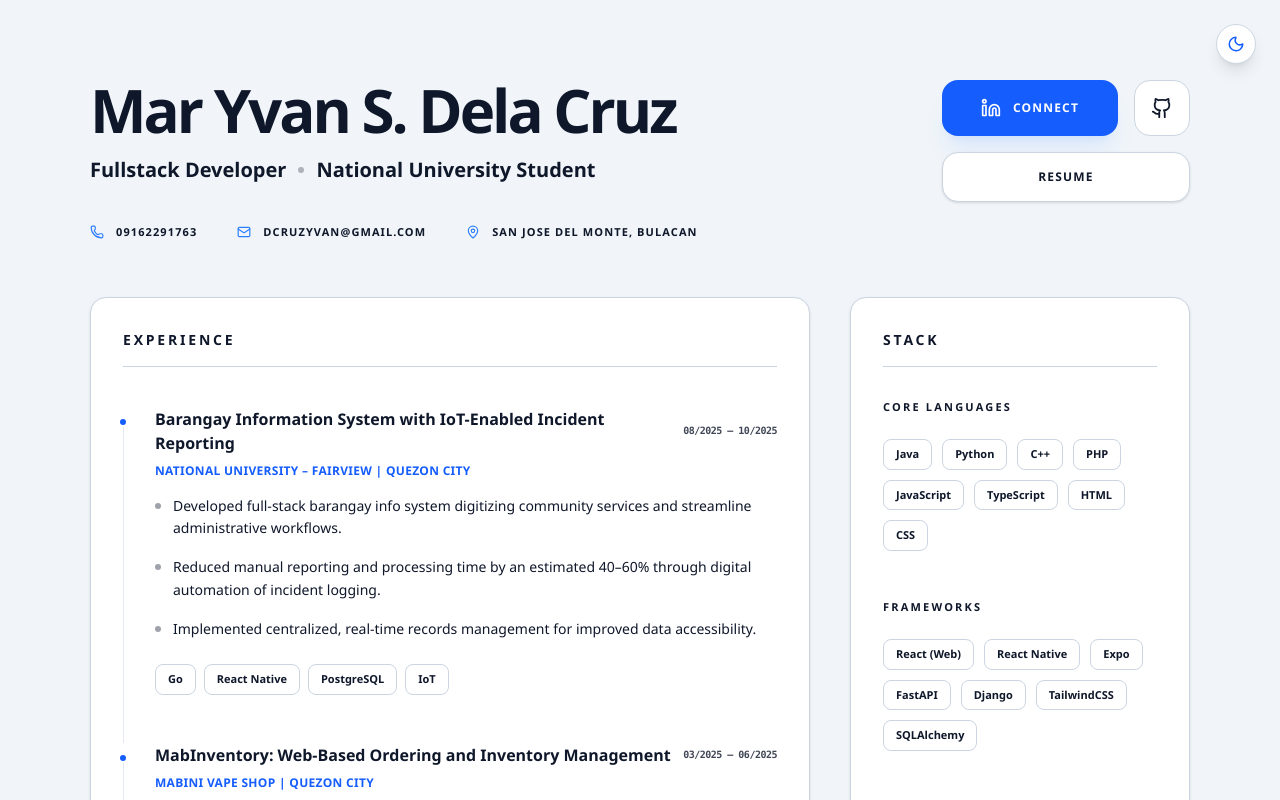
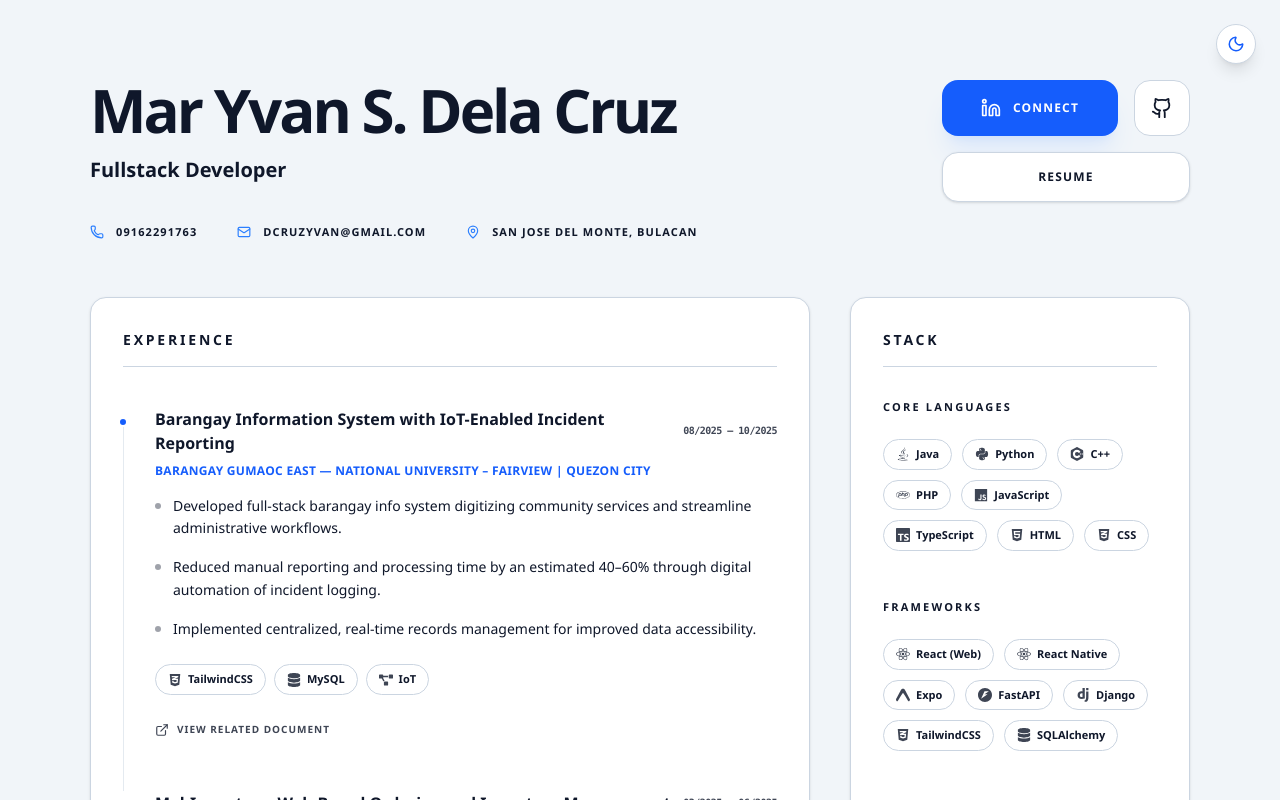
Before and after one commit to mcdofrenchfreis/mcdofrenchfreis.github.io, a React (Vite) app: page / in a window 1280 px wide. Shown: the top 800 px of the page. Built offline with nearby package versions, Linux system fonts and the light colour scheme.

Commit message:
pill-style skill tags with react-icons logos and experience document links

```diff
--- a/package.json
+++ b/package.json
@@ -13,6 +13,7 @@
     "lucide-react": "^0.562.0",
     "react": "^19.2.0",
     "react-dom": "^19.2.0",
+    "react-icons": "^5.6.0",
     "tailwindcss": "^4.1.18"
   },
   "devDependencies": {
--- a/src/App.tsx
+++ b/src/App.tsx
@@ -7,14 +7,40 @@ import {
   Phone,
   Github,
   Sun,
-  Moon
+  Moon,
+  ExternalLink
 } from 'lucide-react';
+import {
+  FaJava,
+  FaPython,
+  FaPhp,
+  FaHtml5,
+  FaCss3Alt,
+  FaReact,
+  FaDatabase,
+  FaDocker,
+  FaLinux,
+  FaGitAlt,
+  FaProjectDiagram,
+  FaJs
+} from 'react-icons/fa';
+
+import {
+  SiCplusplus,
+  SiTypescript,
+  SiExpo,
+  SiFastapi,
+  SiDjango,
+  SiTailwindcss,
+  SiPostgresql,
+  SiMysql,
+  SiVite,
+  SiGo
+} from 'react-icons/si';
+
 import './App.css';
 
-// --- ATOMIC COMPONENTS (CSS VARIABLE DRIVEN) ---
-
 const BentoCard = ({ children, className = "" }: { children: React.ReactNode, className?: string }) => (
-  // Using variables for bg and border to avoid dark: modifiers and resolve IDE warnings
   <div className={`bg-[var(--card-bg)] border border-[var(--card-border)] rounded-2xl p-6 md:p-8 shadow-sm transition-all duration-500 hover:-translate-y-2 hover:shadow-2xl hover:scale-[1.01] h-full ${className}`}>
     {children}
   </div>
@@ -26,13 +52,45 @@ const SectionHeading = ({ title }: { title: string }) => (
   </div>
 );
 
-const SkillPill = ({ children }: { children: React.ReactNode }) => (
-  <span className="px-3 py-1.5 rounded-lg text-[11px] font-bold border cursor-default transition-all duration-300 hover:scale-105 bg-[var(--card-bg)] border-[var(--card-border)] text-[var(--text-primary)] hover:shadow-md hover:border-slate-300 dark:hover:border-slate-500">
+const getSkillIcon = (skill: string) => {
+  const s = skill.toLowerCase();
+  if (s.includes('java') && !s.includes('javascript')) return <FaJava className="text-sm opacity-80" />;
+  if (s.includes('python')) return <FaPython className="text-sm opacity-80" />;
+  if (s.includes('c++')) return <SiCplusplus className="text-sm opacity-80" />;
+  if (s.includes('php')) return <FaPhp className="text-sm opacity-80" />;
+  if (s.includes('javascript')) return <FaJs className="text-sm opacity-80" />;
+  if (s.includes('typescript')) return <SiTypescript className="text-sm opacity-80" />;
+  if (s.includes('html')) return <FaHtml5 className="text-sm opacity-80" />;
+  if (s.includes('css')) return <FaCss3Alt className="text-sm opacity-80" />;
+  if (s.includes('react')) return <FaReact className="text-sm opacity-80" />;
+  if (s.includes('expo')) return <SiExpo className="text-sm opacity-80" />;
+  if (s.includes('fastapi')) return <SiFastapi className="text-sm opacity-80" />;
+  if (s.includes('django')) return <SiDjango className="text-sm opacity-80" />;
+  if (s.includes('tailwind')) return <SiTailwindcss className="text-sm opacity-80" />;
+  if (s.includes('sql')) return <FaDatabase className="text-sm opacity-80" />;
+  if (s.includes('postgres')) return <SiPostgresql className="text-sm opacity-80" />;
+  if (s.includes('mysql')) return <SiMysql className="text-sm opacity-80" />;
+  if (s.includes('git')) return <FaGitAlt className="text-sm opacity-80" />;
+  if (s.includes('docker')) return <FaDocker className="text-sm opacity-80" />;
+  if (s.includes('vite')) return <SiVite className="text-sm opacity-80" />;
+  if (s.includes('linux')) return <FaLinux className="text-sm opacity-80" />;
+  if (s.includes('go')) return <SiGo className="text-sm opacity-80" />;
+  if (s.includes('fiber')) return <SiGo className="text-sm opacity-80" />;
+  if (s.includes('iot') || s.includes('agile')) return <FaProjectDiagram className="text-sm opacity-80" />;
+  return null;
+};
+
+const SkillPill = ({ children }: { children: React.ReactNode }) => {
+  const icon = typeof children === 'string' ? getSkillIcon(children) : null;
+  return (
+    <span className="px-3 py-1.5 flex items-center gap-1.5 rounded-full text-[11px] font-bold border cursor-default transition-all duration-300 hover:scale-105 bg-[var(--card-bg)] border-[var(--card-border)] text-[var(--text-primary)] hover:shadow-md hover:border-slate-300 dark:hover:border-slate-500">
+      {icon}
       {children}
     </span>
   );
+};
 
-const ExperienceTimeline = ({ title, company, period, bullets, tags }: { title: string, company: string, period: string, bullets: string[], tags: string[] }) => (
+const ExperienceTimeline = ({ title, company, period, bullets, tags, documentLink, documentLabel }: { title: string, company: string, period: string, bullets: string[], tags: string[], documentLink?: string, documentLabel?: string }) => (
   <div className="relative pl-8 pb-12 last:pb-0">
     <div className="absolute left-0 top-3 bottom-0 w-[1px] bg-slate-300 dark:bg-slate-700 opacity-50" />
     <div className="absolute left-[-5px] top-[10px] w-2.5 h-2.5 bg-blue-600 rounded-full border-2 border-[var(--card-bg)] z-10" />
@@ -53,6 +111,13 @@ const ExperienceTimeline = ({ title, company, period, bullets, tags }: { title:
     <div className="flex flex-wrap gap-2">
       {tags.map(t => <SkillPill key={t}>{t}</SkillPill>)}
     </div>
+    {documentLink && (
+      <div className="mt-6">
+        <a href={documentLink} target="_blank" rel="noopener noreferrer" className="inline-flex items-center gap-2 text-[10px] font-black uppercase tracking-widest text-[var(--text-primary)] opacity-80 hover:opacity-100 dark:hover:text-blue-400 hover:text-blue-600 transition-colors">
+          <ExternalLink size={14} /> {documentLabel || "View Related Documents"}
+        </a>
+      </div>
+    )}
   </div>
 );
 
@@ -100,8 +165,6 @@ const CertGridItem = ({ name, date, link }: { name: string, date: string, link?:
   );
 };
 
-// --- THEME TOGGLE SHORTCUT ---
-
 const ThemeToggle = ({ isDark, onToggle }: { isDark: boolean, onToggle: () => void }) => (
   <button
     onClick={onToggle}
@@ -111,8 +174,6 @@ const ThemeToggle = ({ isDark, onToggle }: { isDark: boolean, onToggle: () => vo
     {isDark ? <Sun size={18} className="text-yellow-500" /> : <Moon size={18} className="text-blue-600" />}
   </button>
 );
-
-// --- MAIN APPLICATION ---
 
 function App() {
   const [isDark, setIsDark] = useState(() => {
@@ -133,25 +194,29 @@ function App() {
   const experiences = [
     {
       title: "Barangay Information System with IoT-Enabled Incident Reporting",
-      company: "National University – Fairview | Quezon City",
+      company: "Barangay Gumaoc East — National University – Fairview | Quezon City",
       period: "08/2025 – 10/2025",
       bullets: [
         "Developed full-stack barangay info system digitizing community services and streamline administrative workflows.",
         "Reduced manual reporting and processing time by an estimated 40–60% through digital automation of incident logging.",
         "Implemented centralized, real-time records management for improved data accessibility."
       ],
-      tags: ["Go", "React Native", "PostgreSQL", "IoT"]
+      tags: ["TailwindCSS", "MySQL", "IoT"],
+      documentLink: "https://drive.google.com/file/d/1MYFKqkLkBH8_ufQH2GA4TdoQaxAcxUNa/view?usp=sharing",
+      documentLabel: "View Related Document"
     },
     {
       title: "MabInventory: Web-Based Ordering and Inventory Management",
-      company: "Mabini Vape Shop | Quezon City",
+      company: "Mabini Vape Shop — National University – Fairview | Quezon City",
       period: "03/2025 – 06/2025",
       bullets: [
         "Automated stock monitoring and sales tracking for a retail business using a centralized inventory hub.",
         "Increased inventory accuracy and reduced stock-out errors by 30–50% via automated alerts.",
         "Optimized processing time by implementing real-time inventory updates and sales logging."
       ],
-      tags: ["Fiber", "TailwindCSS", "SQLAlchemy", "Agile"]
+      tags: ["TailwindCSS", "MySQL", "Agile"],
+      documentLink: "https://drive.google.com/drive/folders/1jenoYQHzWElJWIpMGoR9ozGaTvKQlI-5?usp=sharing",
+      documentLabel: "View Related Documents"
     }
   ];
 
@@ -182,7 +247,6 @@ function App() {
 
           <div className="flex flex-col gap-10 md:gap-14">
 
-            {/* --- Identity Header --- */}
             <header className="flex flex-col md:flex-row items-center md:items-start justify-between gap-10">
               <div className="text-center md:text-left">
                 <h1 className="text-4xl md:text-6xl font-bold tracking-tighter text-[var(--text-primary)] mb-4">
@@ -190,8 +254,6 @@ function App() {
                 </h1>
                 <p className="text-[var(--text-primary)] font-bold mb-10 text-base md:text-xl flex flex-wrap justify-center md:justify-start items-center gap-3">
                   Fullstack Developer
-                  <span className="w-1.5 h-1.5 bg-[var(--text-primary)] opacity-30 rounded-full" />
-                  National University Student
                 </p>
                 <div className="flex flex-wrap justify-center md:justify-start gap-y-4 gap-x-10">
                   <span className="flex items-center gap-3 text-[11px] font-black uppercase tracking-widest text-[var(--text-primary)]"><Phone size={14} className="text-blue-500" /> 09162291763</span>
@@ -218,10 +280,8 @@ function App() {
               </div>
             </header>
 
-            {/* --- Bento Layout --- */}
             <div className="grid grid-cols-1 lg:grid-cols-12 gap-8 md:gap-10">
 
-              {/* Left Side */}
               <div className="lg:col-span-8 flex flex-col gap-8 md:gap-10">
                 <BentoCard>
                   <SectionHeading title="Experience" />
@@ -242,7 +302,6 @@ function App() {
                 </BentoCard>
               </div>
 
-              {/* Right Side */}
               <div className="lg:col-span-4 flex flex-col gap-8 md:gap-10">
                 <BentoCard>
                   <SectionHeading title="Stack" />
@@ -298,7 +357,6 @@ function App() {
 
             </div>
 
-            {/* --- Footer --- */}
             <footer className="pt-8 pb-6 flex justify-center items-center">
               <div className="flex items-center opacity-80 hover:opacity-100 transition-all duration-500 hover:scale-105 transform-gpu cursor-default">
                 <span className="text-[var(--text-primary)] text-xl md:text-3xl font-bold -mr-4 md:-mr-8 relative z-10">
```
Also changed, not shown: 2 other files (tests, documents, lock files or other folders). Lines whose indentation alone changed are shown as unchanged.
